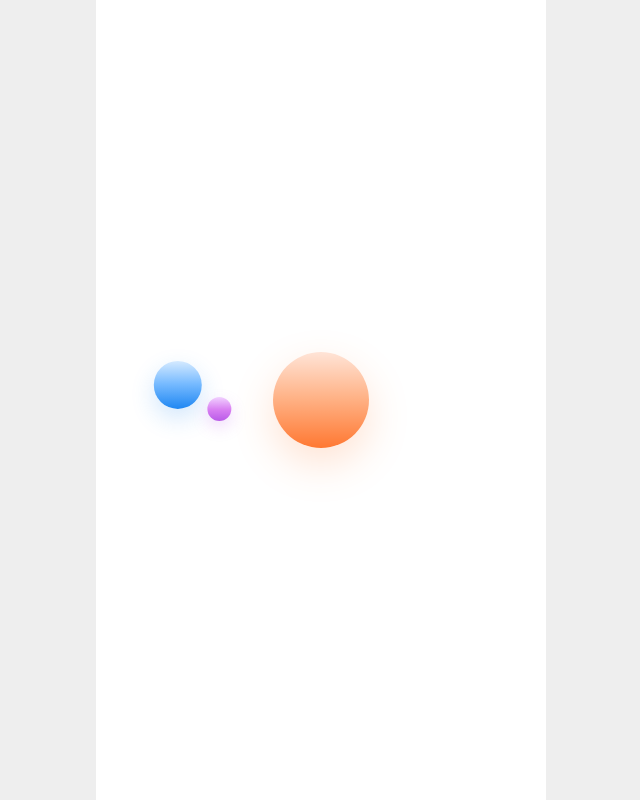
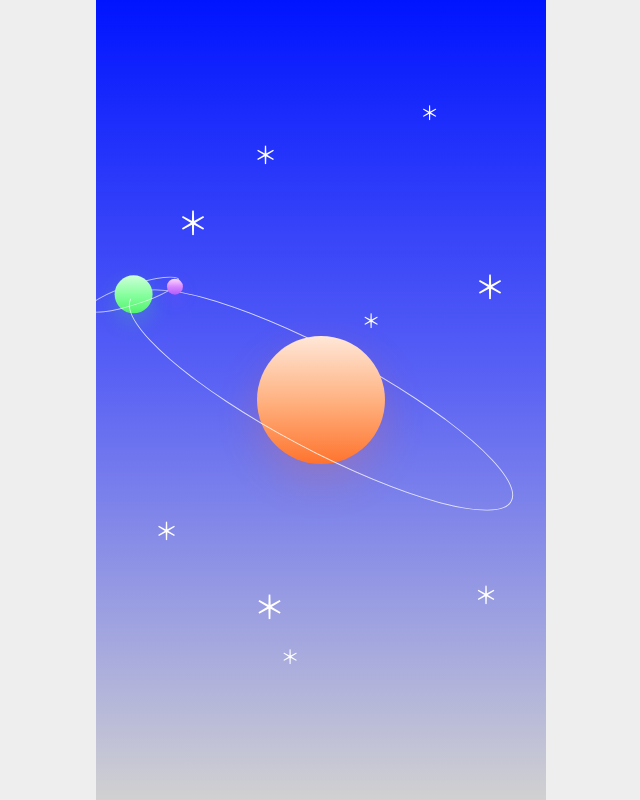
Before and after one commit to sonjuhee0516/clock, a plain HTML site: page index.html in a window 1280 px wide. Shown: the whole page, without its empty margins (319-959 px from the left). Drawn offline with Linux system fonts and the light colour scheme.

Commit message:
Update index.html

```diff
--- a/index.html
+++ b/index.html
@@ -1,10 +1,9 @@
-
 <!doctype html>
 <html lang="ko">
 <head>
   <meta charset="utf-8">
   <meta name="viewport" content="width=device-width, initial-scale=1">
-  <title>Sun Earth Moon Time</title>
+  <title>Ellipse Time</title>
 
   <style>
     * {
@@ -27,8 +26,64 @@
       margin: 0;
       position: relative;
       overflow: hidden;
-      background: #ffffff;
+      background: linear-gradient(to bottom, #0014ff 0%, #5b63f4 48%, #d1d1d1 100%);
       font-family: Arial, Helvetica, sans-serif;
+    }
+
+    .star {
+      position: absolute;
+      color: white;
+      font-size: 4vmin;
+      line-height: 1;
+      z-index: 20;
+    }
+
+    .star.small {
+      font-size: 3vmin;
+    }
+
+    .star.tiny {
+      font-size: 2.4vmin;
+    }
+
+.earth-orbit {
+  position: absolute;
+  left: 50%;
+  top: 50%;
+  width: 54vmin;
+  height: 12.5vmin;
+  border: 0.16vmin solid rgba(255, 255, 255, 0.78);
+  border-radius: 50%;
+  transform: translate(-50%, -50%) rotate(28deg);
+}
+
+#orbit-back {
+  clip-path: inset(0 0 50% 0);
+  z-index: 1;
+}
+
+#orbit-front {
+  clip-path: inset(50% 0 0 0);
+  z-index: 4;
+}
+
+    .moon-orbit {
+      position: absolute;
+      left: 50%;
+      top: 50%;
+      width: 12vmin;
+      height: 2.6vmin;
+      border: 0.1vmin solid rgba(255, 255, 255, 0.68);
+      border-radius: 50%;
+      transform: translate(-50%, -50%) rotate(-18deg);
+    }
+
+    #moon-orbit-back {
+      clip-path: inset(0 0 50% 0);
+    }
+
+    #moon-orbit-front {
+      clip-path: inset(50% 0 0 0);
     }
 
     .circle {
@@ -40,85 +95,140 @@
     }
 
     #sun {
-      width: 12vmin;
-      height: 12vmin;
-      z-index: 1;
-      box-shadow: 0 2vmin 5vmin rgba(255, 128, 54, 0.22);
-    }
-
-    #sun.orange {
-      background: linear-gradient(to bottom, #ffe4d7 0%, #ffb286 48%, #ff7832 100%);
-    }
-
-    #sun.green {
-      background: linear-gradient(to bottom, #d9ffd0 0%, #8bfb72 50%, #4af133 100%);
-      box-shadow: 0 2vmin 5vmin rgba(84, 240, 58, 0.22);
+      width: 16vmin;
+      height: 16vmin;
+      z-index: 3;
+      background: linear-gradient(to bottom, #ffe7d8 0%, #ffb07e 52%, #ff732d 100%);
+      box-shadow: 0 2vmin 5vmin rgba(255, 115, 45, 0.22);
     }
 
     #earth {
-      width: 6vmin;
-      height: 6vmin;
-      z-index: 2;
-      background: linear-gradient(to bottom, #d5eaff 0%, #76baff 48%, #1f87f2 100%);
-      box-shadow: 0 1.2vmin 3vmin rgba(31, 135, 242, 0.2);
+  width: 4.8vmin;
+  height: 4.8vmin;
+  background: linear-gradient(to bottom, #ceffd8 0%, #86ff9d 52%, #52f36e 100%);
+  box-shadow: 0 1vmin 2.6vmin rgba(82, 243, 110, 0.22);
 }
 
     #moon {
-      width: 3vmin;
-      height: 3vmin;
-      z-index: 3;
-      background: linear-gradient(to bottom, #f1d2ff 0%, #d980f2 52%, #b95be8 100%);
-      box-shadow: 0 0.8vmin 2vmin rgba(185, 91, 232, 0.22);
+      width: 2vmin;
+      height: 2vmin;
+      background: linear-gradient(to bottom, #ffd8ff 0%, #d686ff 52%, #b35bfa 100%);
+      box-shadow: 0 0.8vmin 2vmin rgba(179, 91, 250, 0.22);
     }
   </style>
 </head>
 
 <body>
-  <div id="sun" class="circle orange"></div>
+  <div class="star" style="left: 18%; top: 26%;">＊</div>
+  <div class="star small" style="left: 35%; top: 18%;">＊</div>
+  <div class="star tiny" style="left: 72%; top: 13%;">＊</div>
+  <div class="star" style="left: 84%; top: 34%;">＊</div>
+  <div class="star tiny" style="left: 59%; top: 39%;">＊</div>
+  <div class="star small" style="left: 13%; top: 65%;">＊</div>
+  <div class="star" style="left: 35%; top: 74%;">＊</div>
+  <div class="star small" style="left: 84%; top: 73%;">＊</div>
+  <div class="star tiny" style="left: 41%; top: 81%;">＊</div>
+
+  <div id="orbit-back" class="earth-orbit"></div>
+<div id="orbit-front" class="earth-orbit"></div>
+
+  <div id="moon-orbit-back" class="moon-orbit"></div>
+  <div id="moon-orbit-front" class="moon-orbit"></div>
+
+  <div id="sun" class="circle"></div>
   <div id="earth" class="circle"></div>
   <div id="moon" class="circle"></div>
 
   <script>
-  const sun = document.getElementById("sun");
     const earth = document.getElementById("earth");
 const moon = document.getElementById("moon");
+const orbitBack = document.getElementById("orbit-back");
+const orbitFront = document.getElementById("orbit-front");
+    const moonOrbitBack = document.getElementById("moon-orbit-back");
+    const moonOrbitFront = document.getElementById("moon-orbit-front");
 
-  const earthOrbit = 18;
-  const moonOrbit = 6;
+const earthOrbitWidth = 27;
+const earthOrbitHeight = 6.25;
+    const earthOrbitTilt = 28 * Math.PI / 180;
+
+    const moonOrbitWidth = 6;
+    const moonOrbitHeight = 1.3;
+    const moonOrbitTilt = -18 * Math.PI / 180;
 
     function moveCircle(circle, x, y) {
       circle.style.transform =
         "translate(-50%, -50%) translate(" + x + "vmin, " + y + "vmin)";
     }
 
-  function updateTimeScene() {
+    function moveOrbit(orbit, x, y, tilt) {
+      orbit.style.transform =
+        "translate(-50%, -50%) translate(" + x + "vmin, " + y + "vmin) rotate(" + tilt + "deg)";
+    }
+
+    function rotatePoint(x, y, angle) {
+      return {
+        x: x * Math.cos(angle) - y * Math.sin(angle),
+        y: x * Math.sin(angle) + y * Math.cos(angle)
+      };
+    }
+
+    function updateScene() {
       const now = new Date();
 
-    const hour = now.getHours();
       const minute = now.getMinutes();
       const second = now.getSeconds();
 
       const earthAngle = (minute * 6 - 90) * Math.PI / 180;
+      const earthFlatX = Math.cos(earthAngle) * earthOrbitWidth;
+      const earthFlatY = Math.sin(earthAngle) * earthOrbitHeight;
+      const earthPosition = rotatePoint(earthFlatX, earthFlatY, earthOrbitTilt);
+
       const moonAngle = (second * 6 - 90) * Math.PI / 180;
+      const moonFlatX = Math.cos(moonAngle) * moonOrbitWidth;
+      const moonFlatY = Math.sin(moonAngle) * moonOrbitHeight;
+      const moonOffset = rotatePoint(moonFlatX, moonFlatY, moonOrbitTilt);
 
-    const earthX = Math.cos(earthAngle) * earthOrbit;
-    const earthY = Math.sin(earthAngle) * earthOrbit;
+      const moonX = earthPosition.x + moonOffset.x;
+      const moonY = earthPosition.y + moonOffset.y;
 
-    const moonX = earthX + Math.cos(moonAngle) * moonOrbit;
-    const moonY = earthY + Math.sin(moonAngle) * moonOrbit;
+      moveCircle(earth, earthPosition.x, earthPosition.y);
+      moveCircle(moon, moonX, moonY);
+      moveOrbit(moonOrbitBack, earthPosition.x, earthPosition.y, -18);
+      moveOrbit(moonOrbitFront, earthPosition.x, earthPosition.y, -18);
 
-    moveCircle(earth, earthX, earthY);
-    moveCircle(moon, moonX, moonY);
+if (earthFlatY < 0) {
+  orbitBack.style.zIndex = "1";
+  orbitFront.style.zIndex = "4";
 
-    if (hour % 2 === 0) {
-      sun.className = "circle orange";
+  earth.style.zIndex = "1";
+
+  moonOrbitBack.style.zIndex = "0";
+  moonOrbitFront.style.zIndex = "2";
+
+  if (moonFlatY < 0) {
+    moon.style.zIndex = "0";
   } else {
-      sun.className = "circle green";
+    moon.style.zIndex = "3";
+  }
+} else {
+  orbitBack.style.zIndex = "1";
+  orbitFront.style.zIndex = "4";
+
+  earth.style.zIndex = "5";
+
+  moonOrbitBack.style.zIndex = "4";
+  moonOrbitFront.style.zIndex = "6";
+
+  if (moonFlatY < 0) {
+    moon.style.zIndex = "4";
+  } else {
+    moon.style.zIndex = "7";
+  }
 }
     }
 
-  updateTimeScene();
-  setInterval(updateTimeScene, 100);
+    updateScene();
+    setInterval(updateScene, 100);
   </script>
 </body>
 </html>
```
Lines whose indentation alone changed are shown as unchanged.
